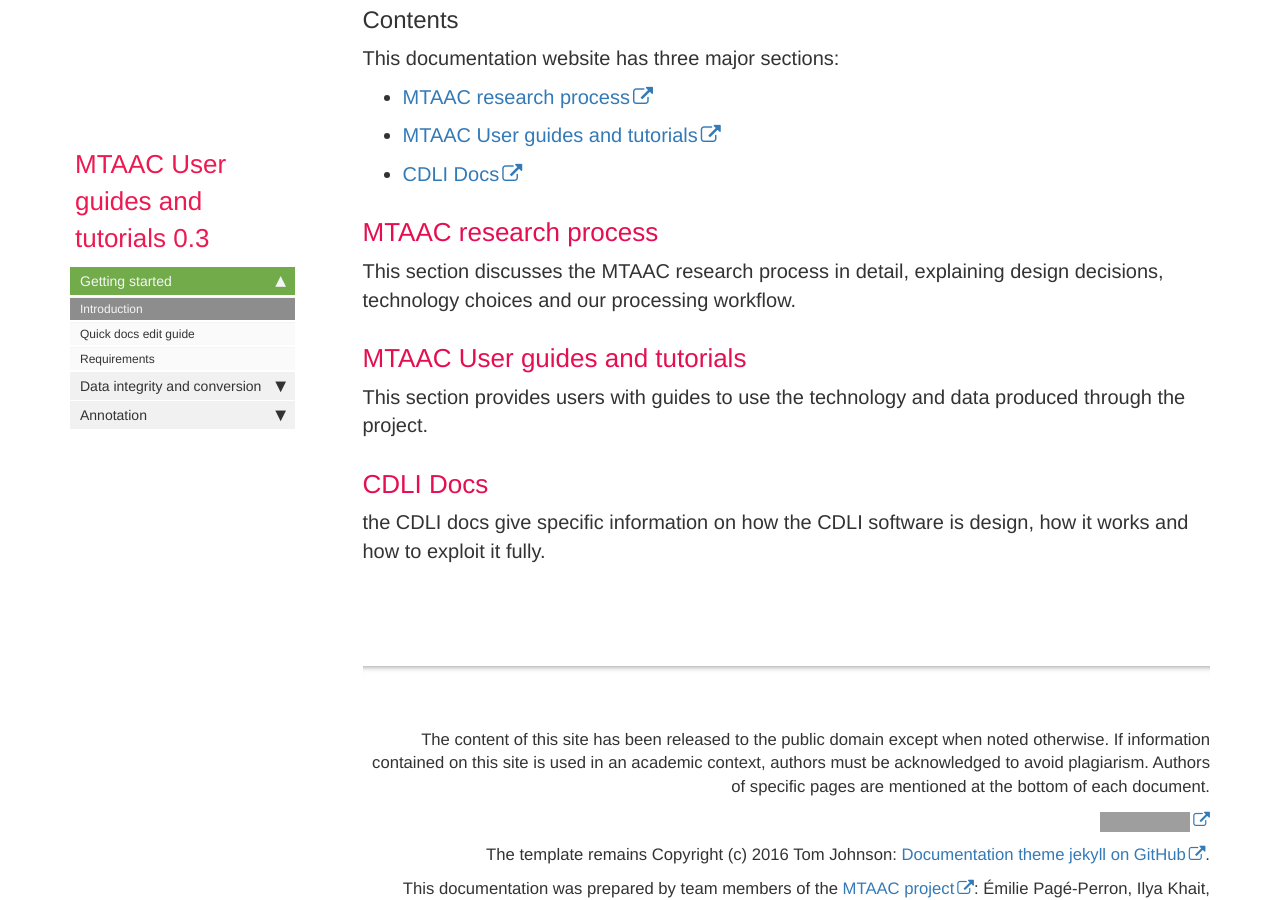
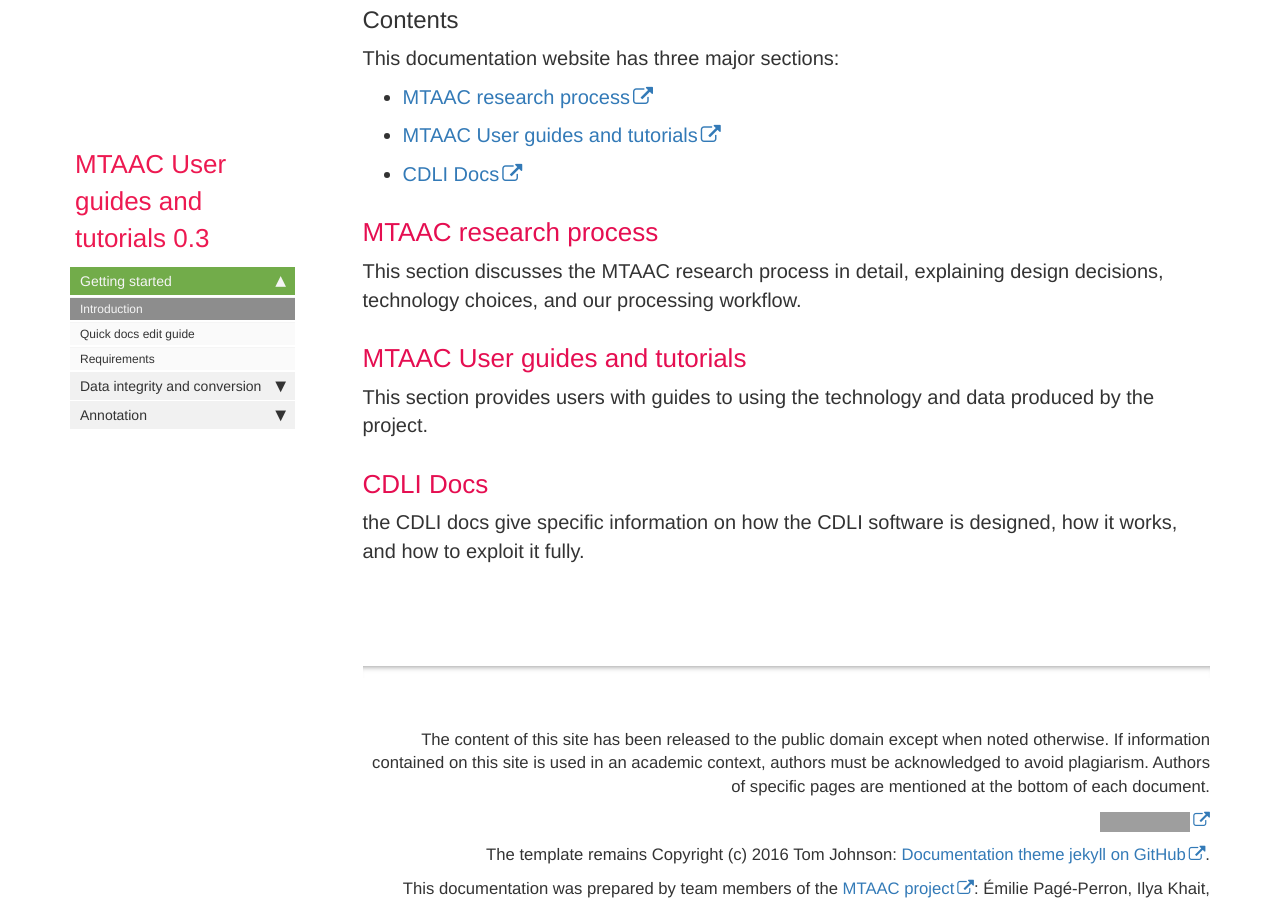
Before and after one commit to cdli-gh/cdli-gh.github.io, a Jekyll site: the page built from index.md, in a window 1280 px wide and 900 px high, scrolled down 1183 px. Built offline with Jekyll 4.4.1, drawn with Linux system fonts in a browser that asks for light colours; nearby versions of some CDN libraries; comment, search, counter and statistics services are not loaded; some of the changed text lies outside the part shown; grey boxes are pictures that could not be loaded.

Commit message:
Update index.md

```diff
--- a/index.md
+++ b/index.md
@@ -35,10 +35,10 @@ This documentation website has three major sections:
 - [CDLI Docs](http://cdli-gh.github.io/cdli_introduction.html)
 
 ### MTAAC research process
-This section discusses the MTAAC research process in detail, explaining design decisions, technology choices and our processing workflow.
+This section discusses the MTAAC research process in detail, explaining design decisions, technology choices, and our processing workflow.
 
 ### MTAAC User guides and tutorials
-This section provides users with guides to use the technology and data produced through the project.
+This section provides users with guides to using the technology and data produced by the project.
 
 ### CDLI Docs
-the CDLI docs give specific information on how the CDLI software is design, how it works and how to exploit it fully.
+the CDLI docs give specific information on how the CDLI software is designed, how it works, and how to exploit it fully.
```
Also changed, not shown: other parts of index.md (+1 -1 lines).
